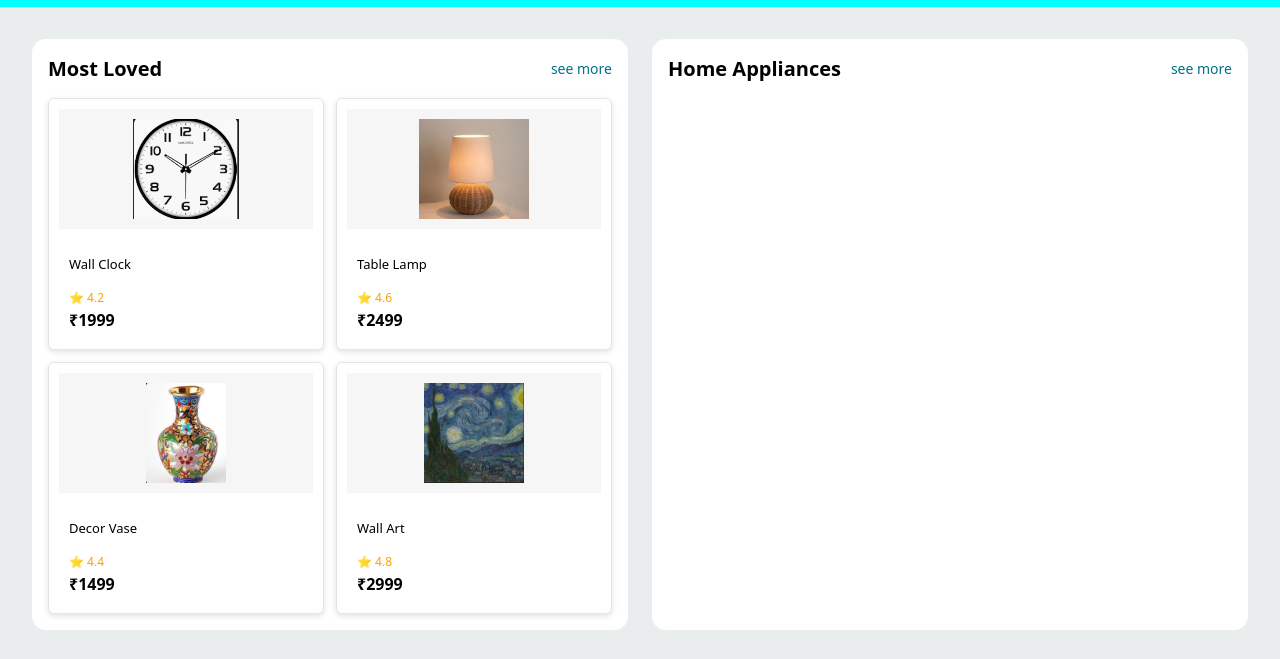
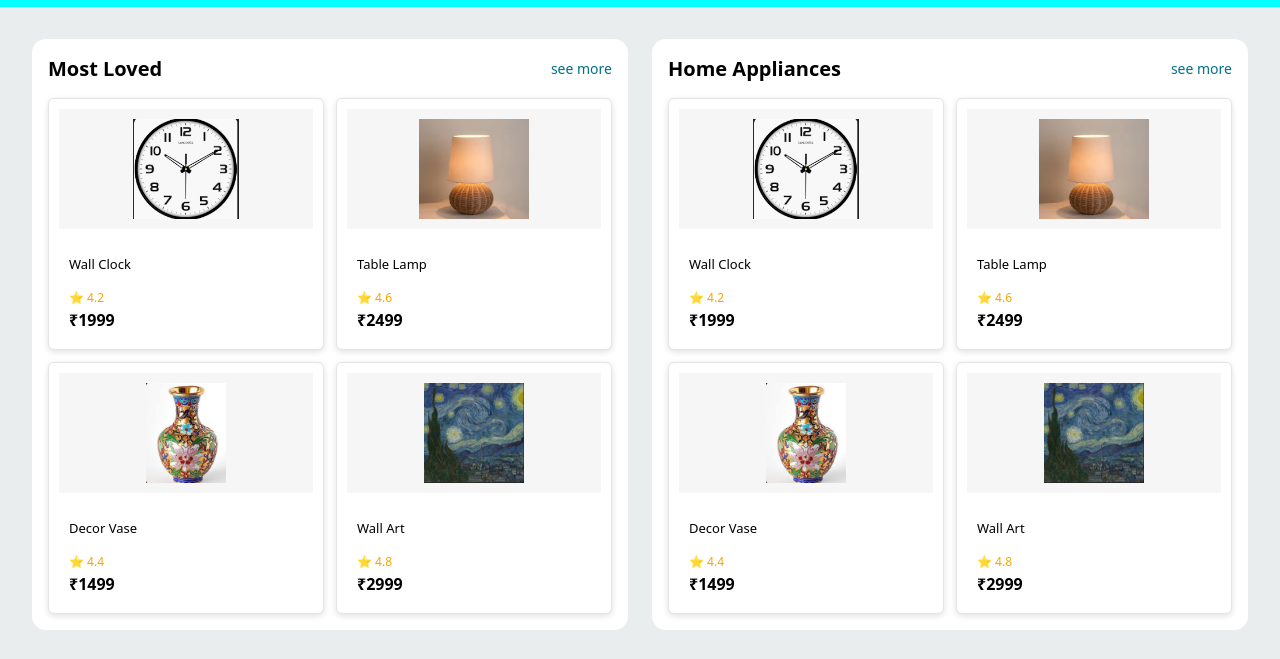
Before and after one commit to koushik-mahamkali/E_Kart, a plain HTML site: page index.html in a window 1280 px wide. Shown: the part 84-743 px from the top of the page. Drawn offline with Linux system fonts and the light colour scheme.

Commit message:
test commit

```diff
--- a/index.html
+++ b/index.html
@@ -26,7 +26,23 @@
                     <h2>Home Appliances</h2>
                     <a href="search.html?type=appliances" class="see-more">see more</a>
                 </div>
-                <div class="product-grid" id="appliances"></div>
+                <div class="product-grid" id="appliances-grid"></div>
+            </section>
+        </div>
+        <div class="home-categories">
+            <section class="category">
+                <div class="category-header">
+                    <h2>Home Decors</h2>
+                    <a href="search.html?type=HomeDecor" class="see-more">see more</a>
+                </div>
+                <div class="product-grid" id="home-decor-grid"></div>
+            </section>
+            <section class="category">
+                <div class="category-header">
+                    <h2>Starting at 150</h2>
+                    <a href="search.html?start=150" class="see-more">see more</a>
+                </div>
+                <div class="product-grid" id="start-at-150-grid"></div>
             </section>
         </div>
     </main>
--- a/js/pages/home.js
+++ b/js/pages/home.js
@@ -1,10 +1,6 @@
 import { createProductCard } from "../components/productCard.js";
 document.addEventListener("DOMContentLoaded", () => {
     const grid = document.getElementById("most-loved-grid");
-    if (!grid) {
-        console.error("most-loved-grid not found");
-        return;
-    }
     const products = [
         {
             id: "p1",
@@ -39,3 +35,111 @@ document.addEventListener("DOMContentLoaded", () => {
         grid.appendChild(createProductCard(p));
     });
 });
+document.addEventListener("DOMContentLoaded", () => {
+    const grid = document.getElementById("appliances-grid");
+    const products = [
+        {
+            id: "p1",
+            name: "Wall Clock",
+            price: 1999,
+            rating: 4.2,
+            image: "assets/images/products/clock.png"
+        },
+        {
+            id: "p2",
+            name: "Table Lamp",
+            price: 2499,
+            rating: 4.6,
+            image: "assets/images/products/lamp.png"
+        },
+        {
+            id: "p3",
+            name: "Decor Vase",
+            price: 1499,
+            rating: 4.4,
+            image: "assets/images/products/vase.png"
+        },
+        {
+            id: "p4",
+            name: "Wall Art",
+            price: 2999,
+            rating: 4.8,
+            image: "assets/images/products/art.png"
+        }
+    ];
+    products.forEach(p => {
+        grid.appendChild(createProductCard(p));
+    });
+});
+document.addEventListener("DOMContentLoaded", () => {
+    const grid = document.getElementById("home-decor-grid");
+    const products = [
+        {
+            id: "p1",
+            name: "Wall Clock",
+            price: 1999,
+            rating: 4.2,
+            image: "assets/images/products/clock.png"
+        },
+        {
+            id: "p2",
+            name: "Table Lamp",
+            price: 2499,
+            rating: 4.6,
+            image: "assets/images/products/lamp.png"
+        },
+        {
+            id: "p3",
+            name: "Decor Vase",
+            price: 1499,
+            rating: 4.4,
+            image: "assets/images/products/vase.png"
+        },
+        {
+            id: "p4",
+            name: "Wall Art",
+            price: 2999,
+            rating: 4.8,
+            image: "assets/images/products/art.png"
+        }
+    ];
+    products.forEach(p => {
+        grid.appendChild(createProductCard(p));
+    });
+});
+document.addEventListener("DOMContentLoaded", () => {
+    const grid = document.getElementById("start-at-150-grid");
+    const products = [
+        {
+            id: "p1",
+            name: "Wall Clock",
+            price: 1999,
+            rating: 4.2,
+            image: "assets/images/products/clock.png"
+        },
+        {
+            id: "p2",
+            name: "Table Lamp",
+            price: 2499,
+            rating: 4.6,
+            image: "assets/images/products/lamp.png"
+        },
+        {
+            id: "p3",
+            name: "Decor Vase",
+            price: 1499,
+            rating: 4.4,
+            image: "assets/images/products/vase.png"
+        },
+        {
+            id: "p4",
+            name: "Wall Art",
+            price: 2999,
+            rating: 4.8,
+            image: "assets/images/products/art.png"
+        }
+    ];
+    products.forEach(p => {
+        grid.appendChild(createProductCard(p));
+    });
+});
```
